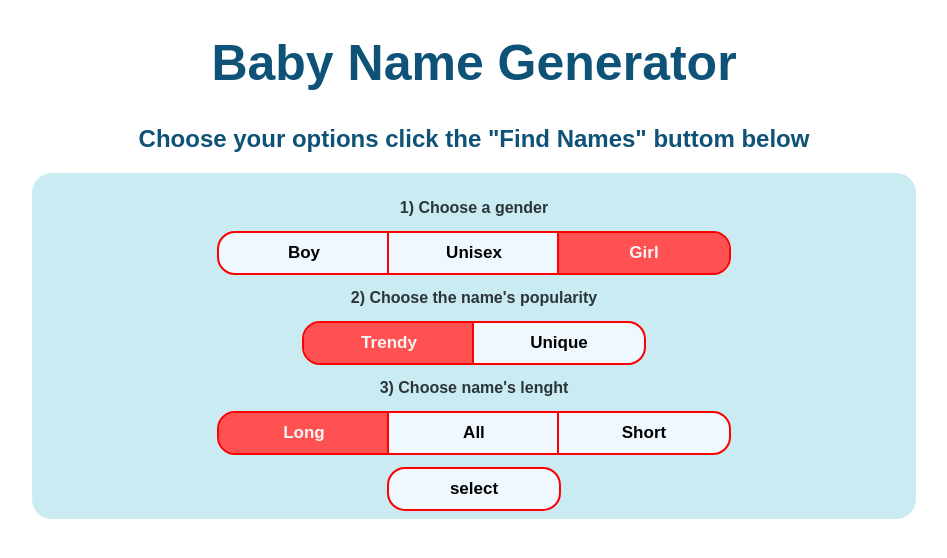
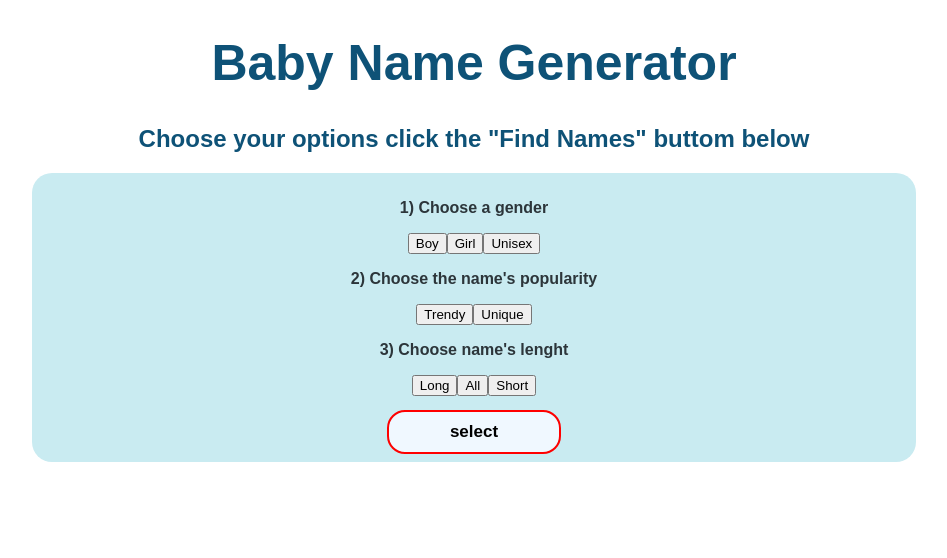
Before and after one commit to ahjam-taoufik/cv2-nuxt3-baby-app, a Nuxt app: page / in a window 1280 px wide. Shown: the top 558 px of the page, without its empty margins (166-1113 px from the left). Built offline with nearby package versions, Linux system fonts and the light colour scheme.

Commit message:
create Option Component

```diff
--- a/app.vue
+++ b/app.vue
@@ -1,21 +1,5 @@
 <script setup lang="ts">
 import { Gender, Popularity, Length, names } from '@/data'
-// enum Gender {
-//   BOY = "Boy",
-//   GIRL = 'Girl',
-//   UNISEX = 'Unisex'
-// }
-
-// enum Popularity {
-//   TRENDY = 'Trendy',
-//   UNIQUE = 'Unique'
-// }
-
-// enum Lenght {
-//   LONG = 'Long',
-//   ALL = 'All',
-//   SHORT = 'Short'
-// }
 
 interface Options {
   gender: Gender,
@@ -42,6 +26,23 @@ const afficheOption = () => {
   optionsSelected.value = filterNames.map(name => name.name)
 }
 
+const optionArray = [
+  {
+    name: '1) Choose a gender',
+    category: 'gender',
+    buttons: [Gender.BOY, Gender.GIRL, Gender.UNISEX]
+  },
+  {
+    name: "2) Choose the name's popularity",
+    category: 'popularity',
+    buttons: [Popularity.TRENDY, Popularity.UNIQUE]
+  },
+  {
+    name: "3) Choose name's lenght",
+    category: 'lenght',
+    buttons: [Length.LONG, Length.ALL, Length.SHORT]
+  },
+]
 </script>
 
 <template>
@@ -50,21 +51,30 @@ const afficheOption = () => {
     <h1>Baby Name Generator</h1>
     <h2>Choose your options click the "Find Names" buttom below</h2>
     <div class="container-options">
-      <div class="container-option">
+
+      <Option v-for="option in optionArray" :key="option.name" :option="option" :options="options" />
+
+      <!-- <div class="container-option">
+
         <p>1) Choose a gender</p>
         <div class="option-button">
 
           <button @click="options.gender = Gender.BOY" :class="options.gender == Gender.BOY && 'option-active'"
             class="option option-left ">Boy
           </button>
+
           <button @click="options.gender = Gender.UNISEX" :class="options.gender == Gender.UNISEX && 'option-active'"
-            class="option">Unisex</button>
+            class="option">Unisex
+          </button>
+
           <button @click="options.gender = Gender.GIRL" :class="options.gender == Gender.GIRL && 'option-active'"
-            class="option option-right ">Girl</button>
+            class="option option-right ">Girl
+          </button>
 
         </div>
-      </div>
-      <div class="container-option">
+      </div> -->
+
+      <!-- <div class="container-option">
         <p>2) Choose the name's popularity</p>
         <div class="option-button">
 
@@ -76,8 +86,8 @@ const afficheOption = () => {
             class="option option-right">Unique</button>
 
         </div>
-      </div>
-      <div class="container-option">
+      </div> -->
+      <!-- <div class="container-option">
         <p>3) Choose name's lenght</p>
         <div class="option-button">
 
@@ -90,9 +100,11 @@ const afficheOption = () => {
             class="option option-right">Short</button>
 
         </div>
-      </div>
+      </div> -->
+
 
       <button @click="afficheOption" class="option option-select">select</button>
+
     </div>
 
     <div class="container-cards">
--- /dev/null
+++ b/components/Option.vue
@@ -0,0 +1,28 @@
+<script setup >
+import { Gender } from '@/data';
+
+const props = defineProps(['option', 'options'])
+
+</script>
+
+<template>
+    <div class="container-option">
+
+        <p>{{ option.name }}</p>
+        <div class="option-button">
+
+            <button v-for="value in option.buttons" :key="value" @click="options[option.category] = value"
+                :class="options[option.category] == value && 'option-active'" class="option option-left ">
+                {{ value }}
+            </button>
+
+
+
+
+        </div>
+    </div>
+</template>
+
+
+<style scoped>
+</style>
```
